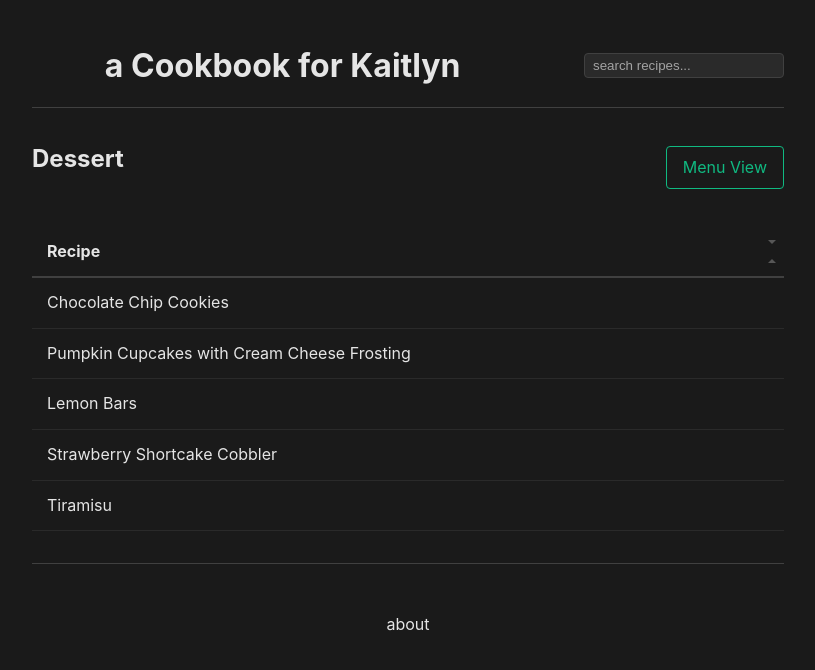
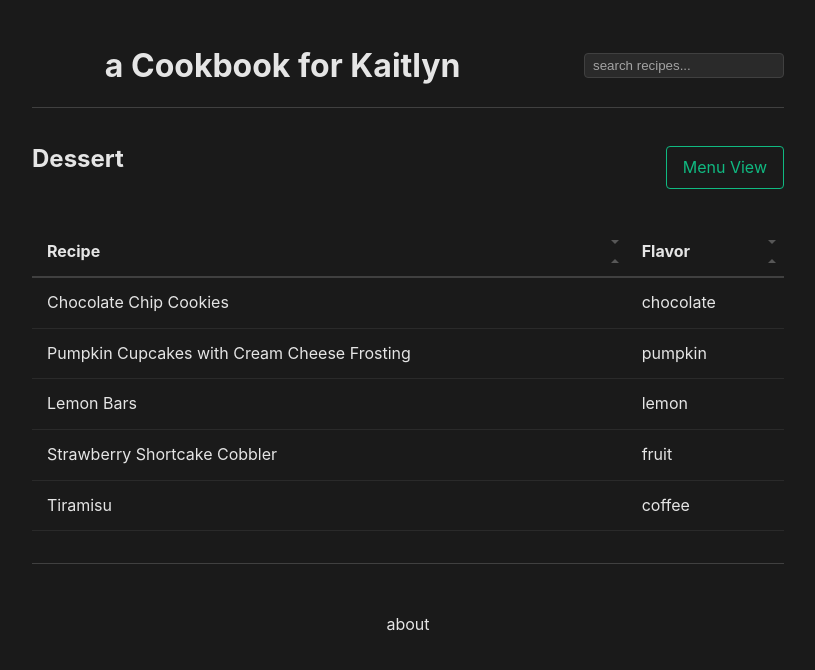
Before and after one commit to williamsca/recipes, a Jekyll site: the page built from categories/dessert.html, in a window 1280 px wide. Shown: the top 670 px of the page, without its empty margins (232-1047 px from the left). Built offline with Jekyll 4.4.1, drawn with Linux system fonts in a browser that asks for light colours; comment, search, counter and statistics services are not loaded.

Commit message:
sort desserts by flavor

```diff
--- a/_layouts/categories.html
+++ b/_layouts/categories.html
@@ -15,6 +15,9 @@ layout: default
             {% if page.category == "Dinner" or page.category == "Lunch" %}
             <th class="sort-header">Protein</th>
             {% endif %}
+            {% if page.category == "Dessert" %}
+            <th class="sort-header">Flavor</th>
+            {% endif %}
         </tr>
     </thead>
     <tbody>
@@ -24,6 +27,9 @@ layout: default
             <td><a href="{{ recipe.url | relative_url }}" class="table-cell-link">{{ recipe.title }}</a></td>
             {% if page.category == "Dinner" or page.category == "Lunch" %}
             <td><a href="{{ recipe.url | relative_url }}" class="table-cell-link">{{ recipe.protein }}</a></td>
+            {% endif %}
+            {% if page.category == "Dessert" %}
+            <td><a href="{{ recipe.url | relative_url }}" class="table-cell-link">{{ recipe.flavor }}</a></td>
             {% endif %}
         </tr>
         {% endfor %}
--- a/_recipes/cookies-choc-chip.md
+++ b/_recipes/cookies-choc-chip.md
@@ -7,6 +7,7 @@ temperature: 325°F
 servings: 18
 source: Jamie Williams
 category: Dessert
+flavor: chocolate
 menu: Rich, chewy cookies with a hint of vanilla. These are perfect for any and every occasion, but they are especially good after a long walk around campus.
 
 ingredients: |
--- a/_recipes/cupcakes-pumpkin.md
+++ b/_recipes/cupcakes-pumpkin.md
@@ -7,6 +7,7 @@ temperature: 350°F
 servings: 12
 source: BrownEyedBaker
 category: Dessert
+flavor: pumpkin
 
 ingredients: |
   **Cupcakes**
--- a/_recipes/lemon-bars.md
+++ b/_recipes/lemon-bars.md
@@ -7,6 +7,7 @@ cook_time: 25 minutes
 temperature: 350°F
 servings: 16
 category: Dessert
+flavor: lemon
 
 ingredients: |
   **Shortbread crust**
--- a/_recipes/strawberry-shortcake-cobbler.md
+++ b/_recipes/strawberry-shortcake-cobbler.md
@@ -2,6 +2,7 @@
 layout: recipe
 title: Strawberry Shortcake Cobbler
 category: Dessert
+flavor: fruit
 servings: 6
 prep_time: 20 minutes
 cook_time: 30 minutes
--- a/_recipes/tiramisu.md
+++ b/_recipes/tiramisu.md
@@ -5,6 +5,7 @@ prep_time: 30 minutes
 servings: 12
 source: Summer Osborne
 category: Dessert
+flavor: coffee
 menu: A luxurious Italian classic layering espresso-soaked ladyfingers with rich mascarpone cream, finished with a dusting of cocoa and shaved chocolate.
 
 ingredients: |
```
